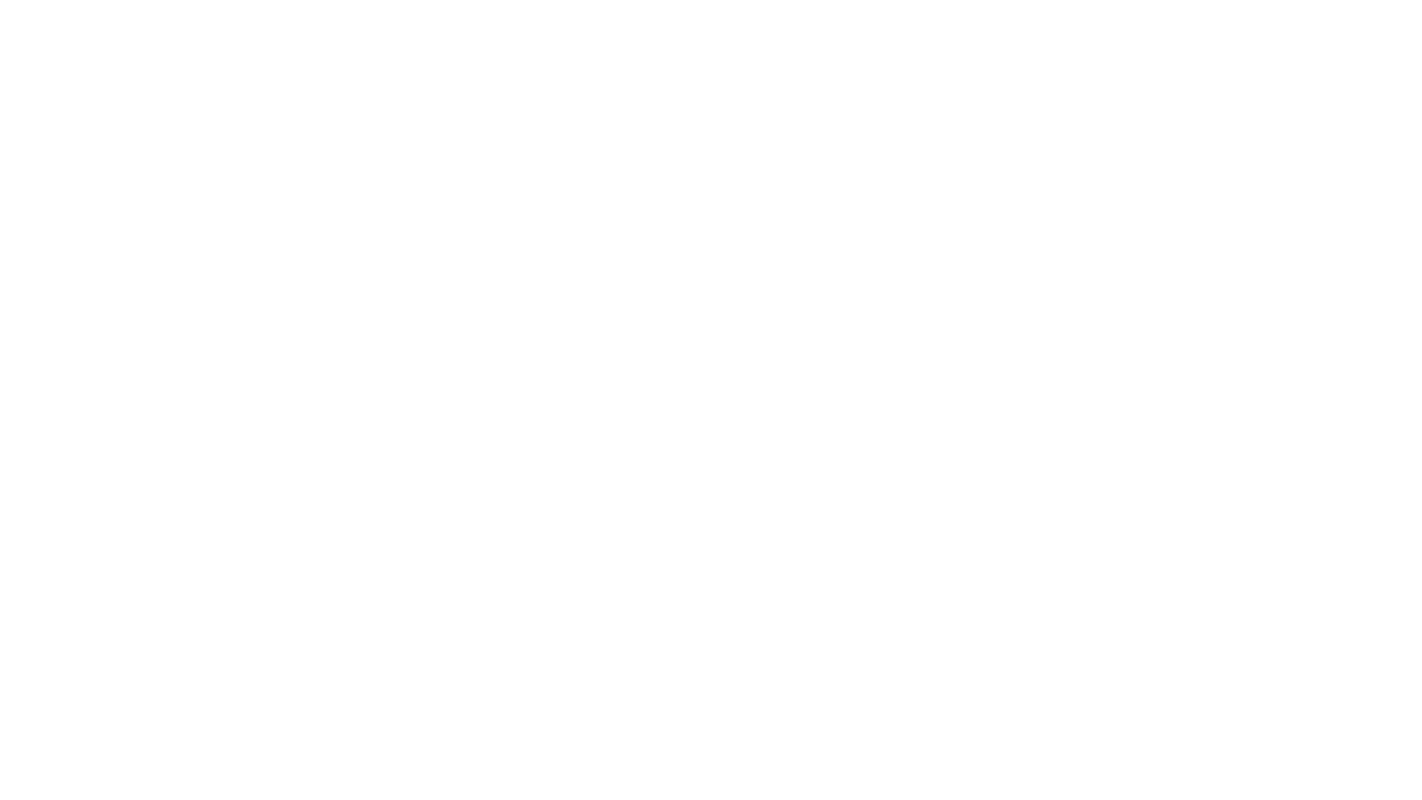
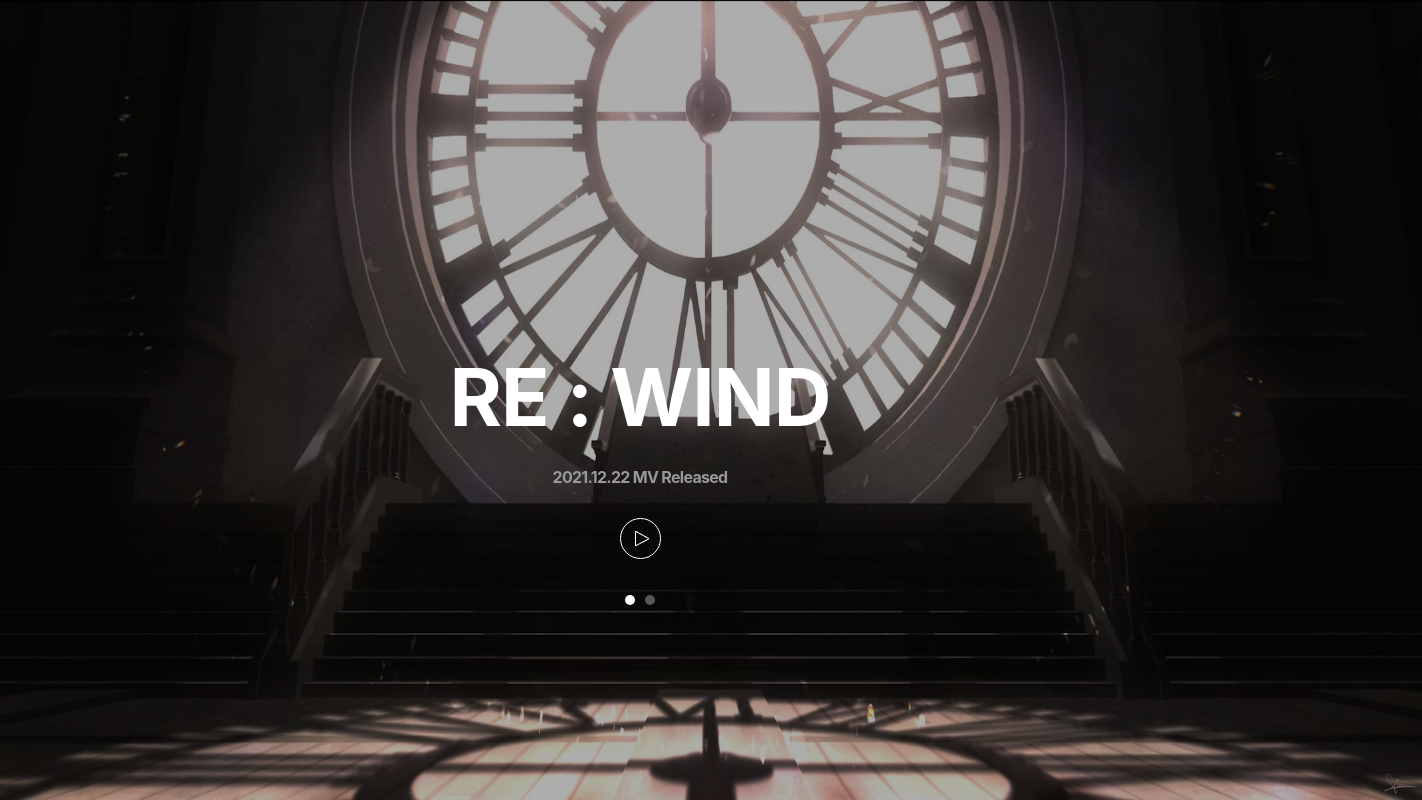
Before and after one commit to KoreaCodingKing/WakEnt, a Next.js app: page /isedol/main in a window 1280 px wide. Shown: the whole page, 1422 px wide, since content can reach past the window. Built offline with nearby package versions, Linux system fonts and the light colour scheme.

Commit message:
Refactor main page

```diff
--- a/pages/isedol/main.tsx
+++ b/pages/isedol/main.tsx
@@ -1,36 +1,59 @@
 import { NextPage } from 'next';
 import { useEffect, useRef, useState } from 'react';
+
+import Image from 'next/image';
 
 import styles from '../../styles/components/isedol/isedolMain.module.scss';
 
 export const Main: NextPage = () => {
   // ToDo: 클릭때마다 setCurrentIndex로 currentIndex 변경
   const [currentIndex, setCurrentIndex] = useState(0);
-  const containerRef = useRef<HTMLDivElement>(null);
   const slides = [
     {
       image: '/images/bg_rewind.jpg',
       title: 'RE : WIND',
       subtitle: '2021.12.22 MV Released',
+      youtube: 'fgSXAKsq-Vo'
+    },
+    {
+      image: '/images/bg_gomem.jpg',
+      title: '2 Page',
+      subtitle: 'For test',
     },
   ];
 
+  /**
+   * TODO : 재생 버튼을 누르면 YouTube 플레이어 열기 (이동이 아님!)
+   * TODO : 페이지 전환 트렌지션
+   */
+
   return (
-    <div
-      className={styles.isedol_main__container}
-      style={{ backgroundImage: `url(${slides[currentIndex]})` }}
-    >
-      <h2 className={styles.isedol_main__title}>
-        RE<span>:</span>WIND
-      </h2>
-      <div className={styles.isedol_main__subtitle_box}>
-        <p className={styles.subtitle}></p>
-        <button className={styles.play_btn}></button>
+    <div className={styles.isedol_main__container}>
+      <div className={styles.background}>
+        <Image layout='fill' src={slides[currentIndex].image} />
       </div>
-      <div className={styles.isedol_main__slide_box}>
-        {/* ToDo: backgroundImagesPath length마다 버튼 보여주깅~ */}
-        <button className={styles.selected}></button>
-        <button></button>
+      {slides.map((v, i) => (
+        <section
+          key={`page-${i}`}
+          data-current={currentIndex === i}
+          className={styles.page}
+        >
+          <h2 className={styles.isedol_main__title}>{v.title}</h2>
+          <div className={styles.isedol_main__subtitle_box}>
+            <p className={styles.subtitle}>{v.subtitle}</p>
+            {
+              v.youtube && <button className={styles.play_btn}></button>
+            }
+          </div>
+        </section>
+      ))}
+      <div className={styles.page_indicator}>
+        {slides.map((_, i) => (
+          <button
+            data-current={currentIndex === i}
+            onClick={() => setCurrentIndex(i)}
+          ></button>
+        ))}
       </div>
     </div>
   );
--- a/styles/components/isedol/isedolMain.module.scss
+++ b/styles/components/isedol/isedolMain.module.scss
@@ -12,14 +12,58 @@
   background-position: center;
 }
 
+.background {
+  position: absolute;
+  min-height: 100%;
+  min-width: 100%;
+  aspect-ratio: 16 / 9;
+
+  img {
+    height: 100%;
+    min-width: 100%;
+  }
+
+  &::after {
+    position: absolute;
+    width: 100%;
+    height: 100%;
+    content: ' ';
+    z-index: 1;
+    background-color: rgba(0, 0, 0, 0.32);
+    left: 0;
+    top: 0;
+  }
+}
+
+.page {
+  z-index: 100;
+
+  position: absolute;
+  width: 100%;
+  opacity: 0;
+  pointer-events: none;
+  visibility: hidden;
+  transition: 0.23s all cubic-bezier(0.19, 1, 0.22, 1);
+
+  &[data-current='true'] {
+    opacity: 1;
+    pointer-events: all;
+    visibility: visible;
+  }
+
+  font-family: Pretendard Variable, Pretendard, Inter, Noto Sans CJK KR,
+    -apple-system, BlinkMacSystemFont, 'Segoe UI', Roboto, Oxygen, Ubuntu,
+    Cantarell, 'Open Sans', 'Helvetica Neue', sans-serif;
+}
+
 .isedol_main__title {
   height: fit-content;
   margin: 344px 0 15px;
   margin-bottom: 15px;
-  font-family: Inter;
   font-size: 80px;
   font-style: normal;
   font-weight: 700;
+  letter-spacing: -1px;
   color: #ffffff;
   line-height: 100%;
 
@@ -36,10 +80,10 @@
 
   .subtitle {
     margin-bottom: 32px;
-    font-family: Noto Sans CJK KR;
     font-style: 700;
     font-weight: bold;
     font-size: 16px;
+    letter-spacing: -0.7px;
     color: #999999;
   }
 
@@ -48,7 +92,7 @@
     width: 41px;
     height: 41px;
     align-self: center;
-    border: 1px solid #FFFFFF;
+    border: 1px solid #ffffff;
     box-sizing: border-box;
     border-radius: 58px;
     background: none;
@@ -66,7 +110,11 @@
   }
 }
 
-.isedol_main__slide_box {
+.page_indicator {
+  z-index: 100;
+  margin-top: auto;
+  margin-bottom: 15%;
+
   button {
     width: 10px;
     height: 10px;
@@ -75,7 +123,7 @@
     background: rgba(255, 255, 255, 0.32);
   }
 
-  .selected {
+  button[data-current='true'] {
     background: #ffffff;
   }
 
```
